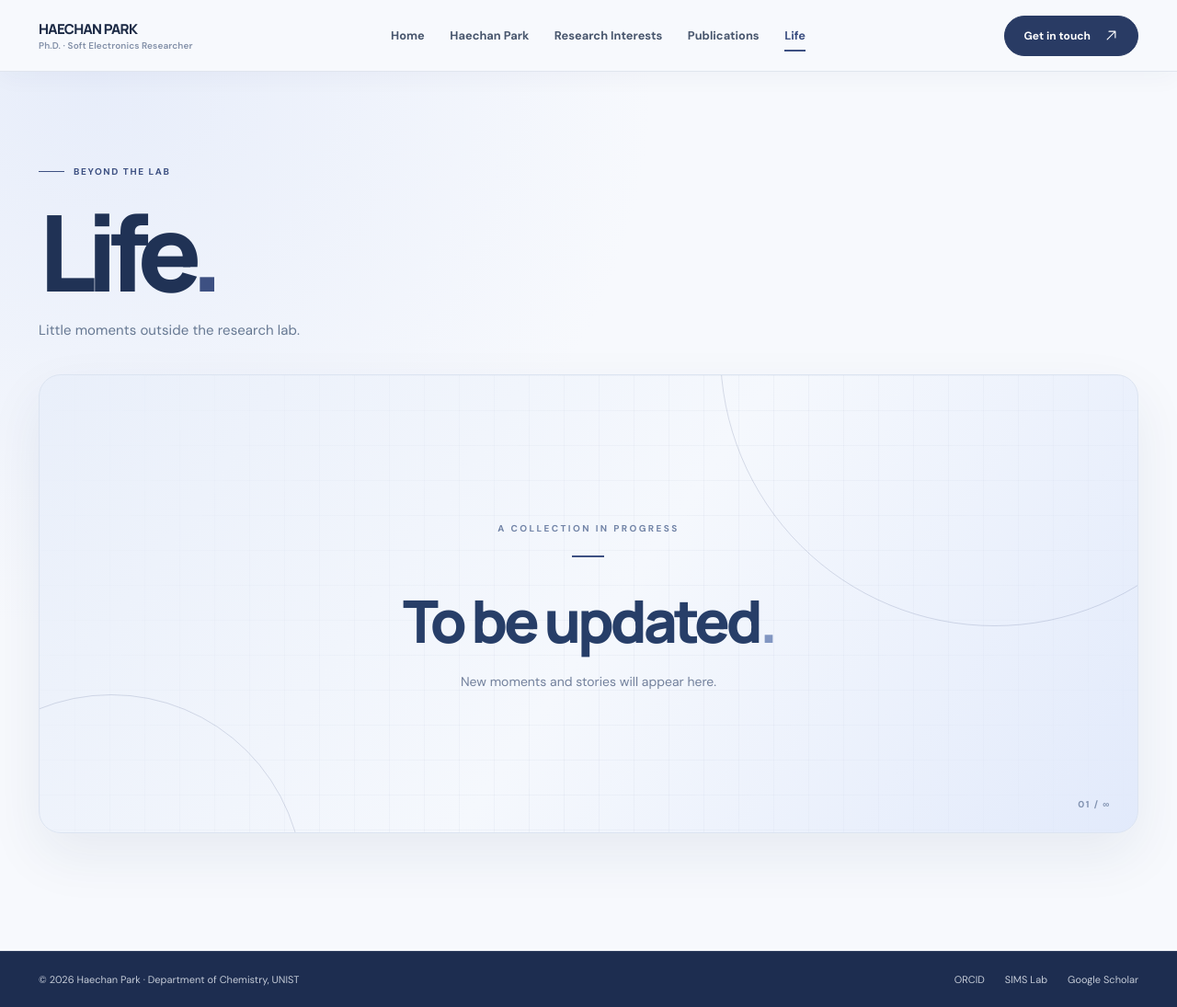
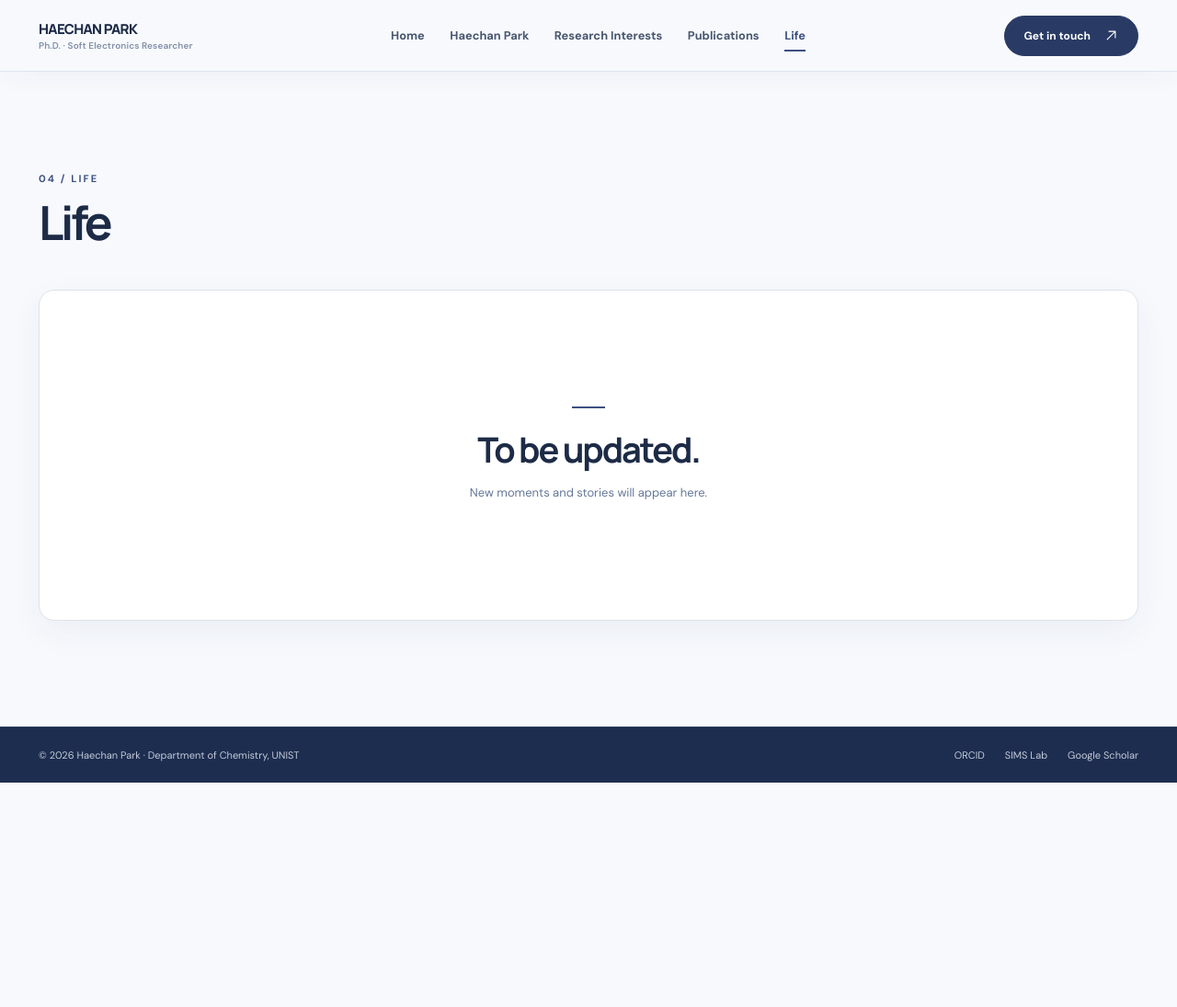
Before and after one commit to HaechanPark-SIM/haechanpark.github.io, a plain HTML site: page life.html in a window 1280 px wide. Shown: the whole page at 92% size. After the commit the page ends 851 px from the top, so only its background shows below. Drawn offline with Linux system fonts and the light colour scheme.

Commit message:
Add files via upload

```diff
--- a/life.html
+++ b/life.html
@@ -77,26 +77,16 @@ a:focus-visible,button:focus-visible{outline:3px solid #8aabef;outline-offset:3p
 @media(max-width:490px){.home-page .hero{padding-top:44px}.home-page .hero-grid{gap:34px}.page-main .section-header h2{font-size:37px}.page-main .research-img{aspect-ratio:1.65}.page-main .gallery-image{aspect-ratio:1.04}}
 
 
-/* Life page — editable standalone page */
-.life-page{background:radial-gradient(circle at 8% 0%,#e7edfa 0%,#f7f9fd 40%,#f7f9fd 100%)}
-.life-section{padding:clamp(62px,8vw,112px) 0 clamp(85px,10vw,140px)}
-.life-heading{margin-bottom:38px}
-.life-heading h1{font-family:Manrope,sans-serif;font-size:clamp(66px,9vw,126px);line-height:1;letter-spacing:-.09em;margin:23px 0 17px;font-weight:800;color:#203255}
-.life-title-period{color:#3d5082}
-.life-heading p{color:#667892;font-size:15px;letter-spacing:.005em;margin:0}
-.life-placeholder{position:relative;min-height:clamp(360px,39vw,530px);overflow:hidden;display:grid;place-items:center;border-radius:24px;border:1px solid #dce4f1;background:linear-gradient(125deg,#e9effa 0%,#f5f8fd 52%,#e2eafb 100%);box-shadow:0 24px 60px rgba(32,51,90,.075)}
-.life-placeholder::before{content:"";position:absolute;inset:0;background-image:linear-gradient(rgba(61,80,130,.042) 1px,transparent 1px),linear-gradient(90deg,rgba(61,80,130,.042) 1px,transparent 1px);background-size:38px 38px;mask-image:linear-gradient(120deg,transparent,#000 56%,transparent)}
-.life-art{position:absolute;border:1px solid rgba(61,80,130,.18);width:50%;aspect-ratio:1;border-radius:50%;pointer-events:none}
-.life-art-one{top:-65%;right:-12%}.life-art-two{width:35%;bottom:-54%;left:-11%}
-.life-inner{position:relative;text-align:center;padding:35px 20px}
-.life-caption{font-size:10px;letter-spacing:.24em;color:#7284a7;font-weight:800}
-.life-dash{display:block;width:35px;height:2px;background:#3d5082;margin:21px auto 25px}
-.life-inner h2{font-family:Manrope,sans-serif;font-size:clamp(36px,5vw,66px);letter-spacing:-.065em;margin:0;color:#273e68;font-weight:800}
-.life-inner h2 span{color:#8196c2}
-.life-inner p{font-size:14px;color:#72809c;margin:14px 0 0}
-.life-corner{position:absolute;bottom:24px;right:29px;font-size:10px;letter-spacing:.15em;color:#8293b1;font-weight:700}
-@media(max-width:760px){.life-section{padding:68px 0 95px}.life-placeholder{min-height:400px;border-radius:17px}.life-heading h1{font-size:78px}}
-@media(max-width:490px){.life-placeholder{min-height:350px}.life-inner h2{font-size:38px}.life-inner p{font-size:12px}}
+/* Life page — consistent with Research Interests and Publications */
+.life-page{background:var(--cream)}
+.page-main .life-section{padding-top:clamp(72px,8.5vw,120px);padding-bottom:clamp(88px,9vw,130px)}
+.life-placeholder{position:relative;min-height:360px;display:grid;place-items:center;overflow:hidden;border-radius:17px;border:1px solid #dee2e8;background:#fff;box-shadow:0 12px 36px rgba(36,55,100,.055)}
+.life-inner{position:relative;text-align:center;padding:34px 22px}
+.life-dash{display:block;width:36px;height:2px;background:#3d5082;margin:0 auto 22px}
+.life-inner h3{font-family:Manrope,sans-serif;font-size:clamp(27px,3vw,38px);letter-spacing:-.055em;line-height:1.2;margin:0;color:#1d2b46;font-weight:700}
+.life-inner p{font-size:13px;line-height:1.8;color:#657898;margin:13px 0 0}
+@media(max-width:760px){.page-main .life-section{padding-top:74px;padding-bottom:86px}.life-placeholder{min-height:300px}}
+@media(max-width:490px){.life-placeholder{min-height:280px}.life-inner h3{font-size:29px}}
 
 </style></head><body class="inner-page"><svg aria-hidden="true" class="screen-reader" xmlns="http://www.w3.org/2000/svg"><symbol id="i-arrow" viewbox="0 0 24 24"><path d="M5 12h14m-6-6 6 6-6 6" fill="none" stroke="currentColor" stroke-linecap="round" stroke-linejoin="round" stroke-width="1.8"></path></symbol><symbol id="i-diag" viewbox="0 0 24 24"><path d="M5 19 19 5M8 5h11v11" fill="none" stroke="currentColor" stroke-linecap="round" stroke-linejoin="round" stroke-width="1.8"></path></symbol><symbol id="i-left" viewbox="0 0 24 24"><path d="M15 5 8 12l7 7" fill="none" stroke="currentColor" stroke-linecap="round" stroke-linejoin="round" stroke-width="1.7"></path></symbol><symbol id="i-right" viewbox="0 0 24 24"><path d="m9 5 7 7-7 7" fill="none" stroke="currentColor" stroke-linecap="round" stroke-linejoin="round" stroke-width="1.7"></path></symbol><symbol id="i-expand" viewbox="0 0 24 24"><path d="M8 4H4v4M16 4h4v4M4 16v4h4m12-4v4h-4" fill="none" stroke="currentColor" stroke-linejoin="round" stroke-width="1.8"></path></symbol><symbol id="i-close" viewbox="0 0 24 24"><path d="m5 5 14 14M19 5 5 19" stroke="currentColor" stroke-linecap="round" stroke-width="1.8"></path></symbol></svg><header class="site-header">
 <div class="container header-inner">
@@ -107,23 +97,20 @@ a:focus-visible,button:focus-visible{outline:3px solid #8aabef;outline-offset:3p
 </div>
 <nav aria-label="Mobile navigation" class="mobile-nav" hidden="" id="mobileNav"><a href="index.html">Home</a><a href="haechan-park.html">Haechan Park</a><a href="research-interests.html">Research Interests</a><a href="publications.html">Publications</a><a aria-current="page" href="life.html">Life</a><a href="mailto:phc0304@unist.ac.kr">Contact</a></nav>
 </header><main class="page-main life-page" id="main-content">
-<section class="life-section" aria-labelledby="life-title">
+<section class="section life-section" aria-labelledby="life-title">
 <div class="container">
-  <div class="life-heading reveal">
-    <div class="page-kicker">Beyond the lab</div>
-    <h1 id="life-title">Life<span class="life-title-period">.</span></h1>
-    <p>Little moments outside the research lab.</p>
+  <div class="section-header reveal">
+    <div>
+      <div class="eyebrow">04 / Life</div>
+      <h2 id="life-title">Life</h2>
+    </div>
   </div>
   <div class="life-placeholder reveal" aria-label="Life content coming later">
-    <div class="life-art life-art-one" aria-hidden="true"></div>
-    <div class="life-art life-art-two" aria-hidden="true"></div>
     <div class="life-inner">
-      <span class="life-caption">A COLLECTION IN PROGRESS</span>
       <span class="life-dash" aria-hidden="true"></span>
-      <h2>To be updated<span>.</span></h2>
+      <h3>To be updated.</h3>
       <p>New moments and stories will appear here.</p>
     </div>
-    <span class="life-corner" aria-hidden="true">01 / ∞</span>
   </div>
 </div>
 </section>
```
